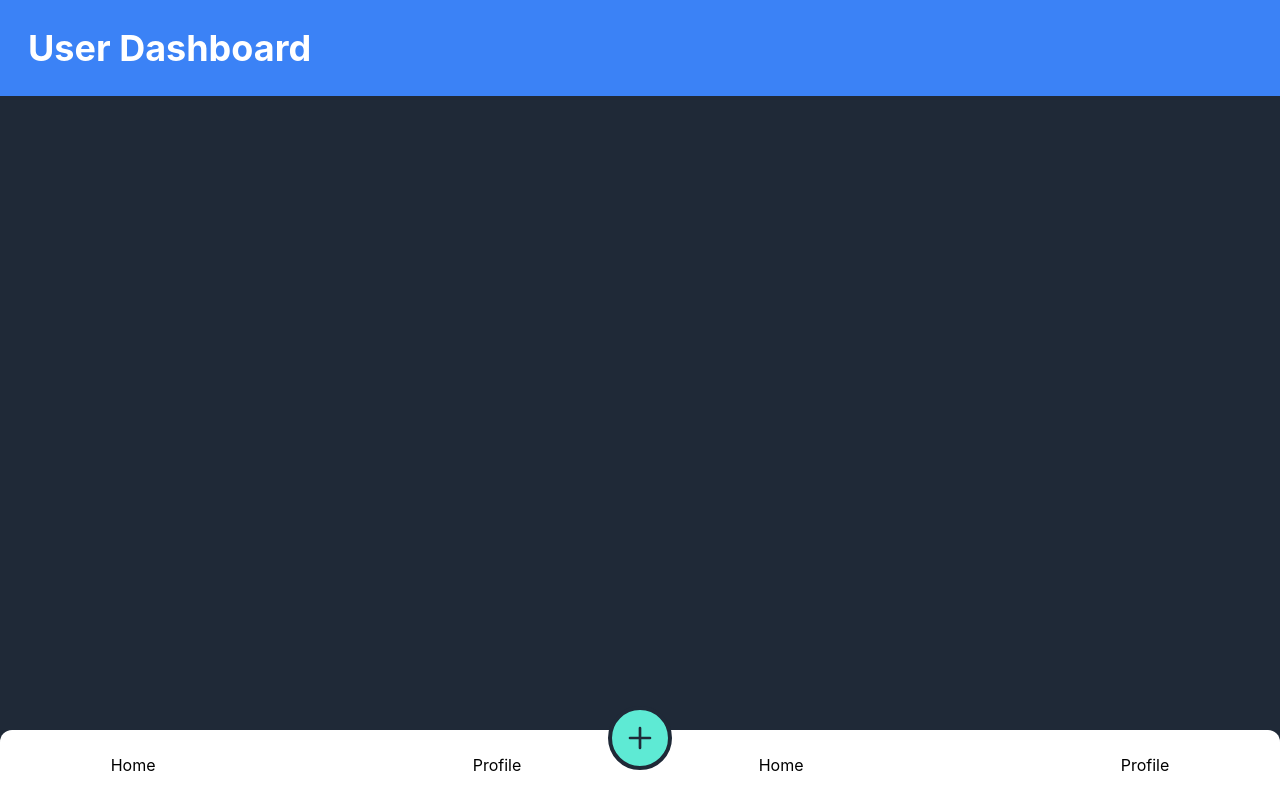
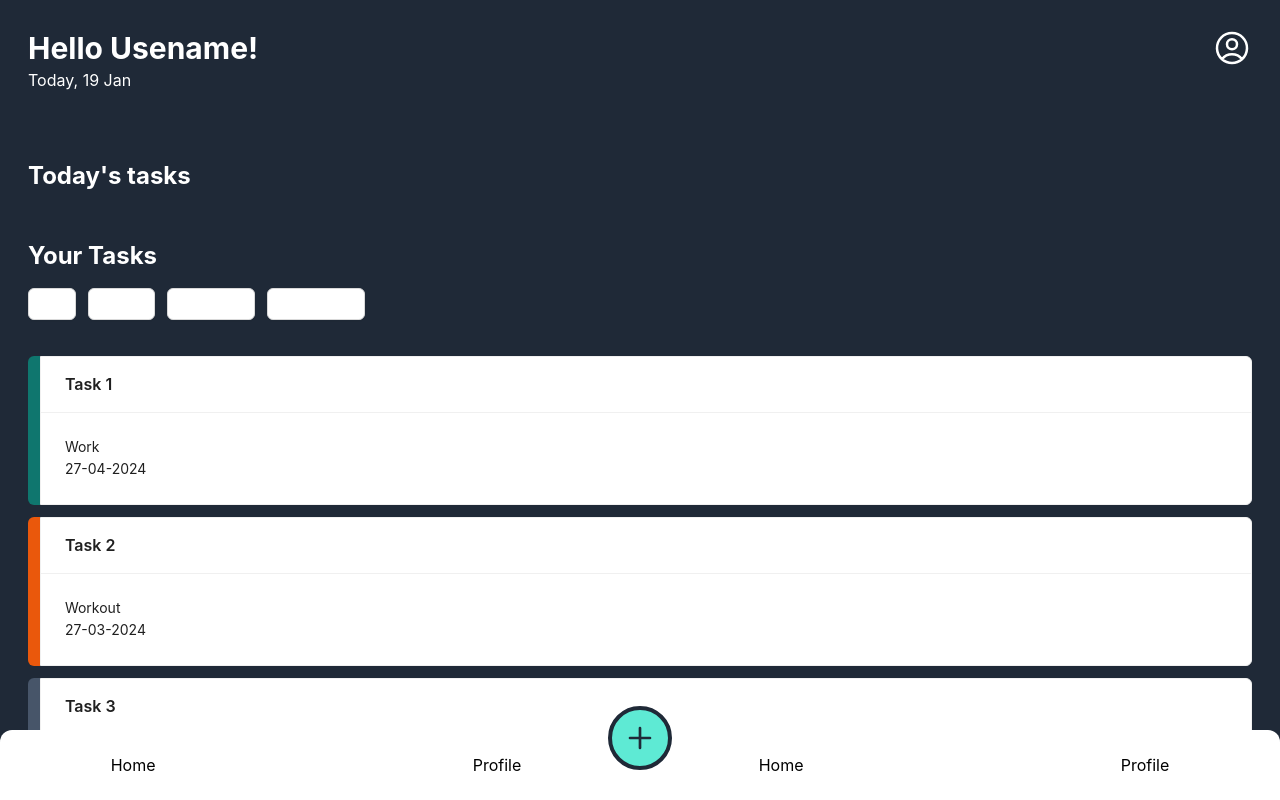
Before and after one commit to abhilashk23/todo-ui, a React (Create React App) app: page /user in a window 1280 px wide. Built offline with nearby package versions, Linux system fonts and the light colour scheme.

Commit message:
changes to user dahsboard layout

```diff
--- /dev/null
+++ b/src/components/Dashboard/Dashboard.css
@@ -0,0 +1,7 @@
+.card-border
+{
+    border-top-left-radius: 0;
+    border-bottom-left-radius: 0;
+    border-top-right-radius: 0.375rem;
+    border-bottom-right-radius: 0.375rem;
+}
--- a/src/components/Dashboard/Dashboard.js
+++ b/src/components/Dashboard/Dashboard.js
@@ -1,32 +1,151 @@
-import React, { useState } from 'react'
-import { ConfigProvider } from 'antd';
-import { Drawer, Button, DatePicker, Typography, Input } from 'antd';
-import { CalendarOutlined, PlusOutlined } from '@ant-design/icons';
+import React, { useState, useEffect } from 'react'
+import { Input, Card, Col, List, Button } from 'antd';
+import './Dashboard.css'
+import { tasks } from './utils.js'
 
 function Dashboard() {
+    const months = ["Jan", "Feb", "Mar", "Apr", "May", "Jun", "Jul", "Aug", "Sep", "Oct", "Nov", "Dec"];
 
-    const { TextArea } = Input;
+    const getToday = () => {
+        let newDate = new Date();
+        let date = newDate.getDate();
+        let month = months[newDate.getMonth()];
+        return (`${date} ${month}`);
+    }
 
-    const [date, setDate] = useState(null);
-    const [open, setOpen] = useState(false);
-    const showDrawer = () => {
-        setOpen(true);
-    };
-    const onClose = () => {
-        setOpen(false);
-    };
+    const getTodayDate = () => {
+        let newDate = new Date();
+        let date = newDate.getDate();
+        let month = newDate.getMonth() + 1; // Month is zero-indexed
+        let year = newDate.getFullYear();
+        return (`${date}-${month < 10 ? `0${month}` : `${month}`}-${year}`);
+    }
 
-    const onChange = (date, dateString) => {
-        console.log(date, dateString);
-        setDate(date)
-    };
+    const [today, setToday] = useState(getToday());
+    const [todayDate, setTodayDate] = useState(getTodayDate());
+    const [todayTasks, setTodayTasks] = useState(null)
+
+    const [category, setCategory] = useState('All');
+    const cats = ['All', 'Work', 'Workout', 'Free Time'];
+
+    const organizedTasks = tasks.reduce((acc, task) => {
+        const { category } = task;
+        if (!acc[category]) {
+            acc[category] = [];
+        }
+        acc[category].push(task);
+        return acc;
+    }, {});
+
+    useEffect(() => {
+        // Run this once when the component mounts
+        setTodayTasks(tasks.filter(task => task.date === todayDate));
+    }, [todayDate]); // Only run the effect when todayDate changes
+
+
 
     return (
-        <div className='bg-blue-500 h-full'>
+        <div className='h-screen overflow-y-auto'>
             <div className='p-7'>
-                <p className='text-4xl font-bold text-white'> User Dashboard</p>
+                <div className='flex flex-row justify-between items-center'>
+                    <p className='text-2xl xs:text-3xl font-bold text-white'> Hello Usename!</p>
+                    <svg xmlns="http://www.w3.org/2000/svg" fill="none" viewBox="0 0 24 24" stroke-width="1.5" stroke="currentColor" className="w-10 h-10 text-white">
+                        <path stroke-linecap="round" stroke-linejoin="round" d="M17.982 18.725A7.488 7.488 0 0 0 12 15.75a7.488 7.488 0 0 0-5.982 2.975m11.963 0a9 9 0 1 0-11.963 0m11.963 0A8.966 8.966 0 0 1 12 21a8.966 8.966 0 0 1-5.982-2.275M15 9.75a3 3 0 1 1-6 0 3 3 0 0 1 6 0Z" />
+                    </svg>
+
+                </div>
+                <p className='text-md text-white'>Today, {today}</p>
             </div>
-        </div>
+
+            <div className='p-7'>
+                <div className='py-3'>
+                    <h2 className='text-white font-bold text-xl xs:text-2xl'>Today's tasks</h2>
+                </div>
+                <div className='max-w-full flex flex-row gap-x-3 overflow-x-auto overscroll-none'>
+                    {
+                        todayTasks ? (
+                            todayTasks.map((task) => (
+                                <Col span={14}>
+                                    <div className='flex flex-row w-full'>
+                                        <div className={`${task.color} w-3 rounded-tl-md rounded-bl-md`}></div>
+                                        <Card title={task.name} className='card-border w-full'>
+                                            <p>{task.category}</p>
+                                            <p>{task.date}</p>
+                                        </Card>
+                                    </div>
+                                </Col>
+                            ))
+                        ) : (
+                            <div className='text-white text-lg text-center'>
+                                <p>No pending tasks for today.</p>
+                            </div>
+                        )
+                    }
+                </div>
+            </div>
+
+            <div className='text-white overflow-y-scroll mb-20'>
+                <div className='px-7 py-2'>
+                    <h3 className='text-2xl text-white font-bold'>Your Tasks</h3>
+                </div>
+                <div className='px-7 py-2 flex flex-row gap-x-3'>
+                    {
+                        cats.map((cat) => (
+                            <Button key={cat} onClick={() => setCategory(cat)}>
+                                <p className='text-white'>{cat}</p>
+                            </Button>
+                        ))
+                    }
+                </div>
+                <div className='p-7 flex flex-col gap-y-3 w-full overflow-y-scroll'>
+                    {
+                        (category == "Work") ? (
+                            organizedTasks[category].map((task) => (
+                                <div className='flex flex-row w-full'>
+                                    <div className={`${task.color} w-3 rounded-tl-md rounded-bl-md`}></div>
+                                    <Card title={task.name} className='card-border w-full'>
+                                        <p>{task.category}</p>
+                                        <p>{task.date}</p>
+                                    </Card>
+                                </div>
+
+                            ))
+                        ) : (category === "Workout") ? (
+                            organizedTasks[category].map((task) => (
+                                <div className='flex flex-row w-full'>
+                                    <div className={`${task.color} w-3 rounded-tl-md rounded-bl-md`}></div>
+                                    <Card title={task.name} className='card-border w-full'>
+                                        <p>{task.category}</p>
+                                        <p>{task.date}</p>
+                                    </Card>
+                                </div>
+                            ))
+                        ) : (category === "Free Time") ? (
+                            organizedTasks[category].map((task) => (
+                                <div className='flex flex-row w-full'>
+                                    <div className={`${task.color} w-3 rounded-tl-md rounded-bl-md`}></div>
+                                    <Card title={task.name} className='card-border w-full'>
+                                        <p>{task.category}</p>
+                                        <p>{task.date}</p>
+                                    </Card>
+                                </div>
+                            ))
+                        ) : (
+                            tasks.map((task) => (
+                                <div className='flex flex-row w-full'>
+                                    <div className={`${task.color} w-3 rounded-tl-md rounded-bl-md`}></div>
+                                    <Card title={task.name} className='card-border w-full'>
+                                        <p>{task.category}</p>
+                                        <p>{task.date}</p>
+                                    </Card>
+                                </div>
+                            ))
+                        )
+                    }
+                </div>
+            </div>
+
+        </div >
     )
 }
 
--- /dev/null
+++ b/src/components/Dashboard/utils.js
@@ -0,0 +1,51 @@
+export const tasks = [
+    {
+        key: '1',
+        "name": "Task 1",
+        "category": "Work",
+        "date": "27-04-2024",
+        color : 'bg-teal-700'
+    },
+    {
+        key: '2',
+        "name": "Task 2",
+        "category": "Workout",
+        "date": "27-03-2024",
+        color : 'bg-orange-600'
+    },
+    {
+        key: '3',
+        "name": "Task 3",
+        "category": "Free Time",
+        "date": "02-02-2024",
+        color: 'bg-slate-600'
+    },
+    {
+        key: '4',
+        "name": "Task 4",
+        "category": "Work",
+        "date": "21-01-2024",
+        color : 'bg-teal-700'
+    },
+    {
+        key: '5',
+        "name": "Task 5",
+        "category": "Workout",
+        "date": "21-01-2024",
+        color : 'bg-orange-600'
+    },
+    {
+        key: '6',
+        "name": "Task 6",
+        "category": "Workout",
+        "date": "21-01-2024",
+        color : 'bg-orange-600'
+    },
+    {
+        key: '7',
+        "name": "Task 7",
+        "category": "Work",
+        "date": "21-01-2024",
+        color : 'bg-teal-700'
+    }
+];
--- a/src/index.css
+++ b/src/index.css
@@ -10,6 +10,7 @@ body {
   -webkit-font-smoothing: antialiased;
   -moz-osx-font-smoothing: grayscale;
   background-color: rgb(31 41 55);
+  ::-webkit-scrollbar {display:none;}
 }
 
 code {
--- a/src/pages/Home.js
+++ b/src/pages/Home.js
@@ -5,7 +5,7 @@ import Nav from '../components/Nav/Nav';
 function Home() {
   return (
     <div className='relative h-screen'>
-        <div className='inset-x-0 top-0'>
+        <div className=''>
             <Dashboard />
         </div>
         <div className='fixed inset-x-0 bottom-0'>
```
